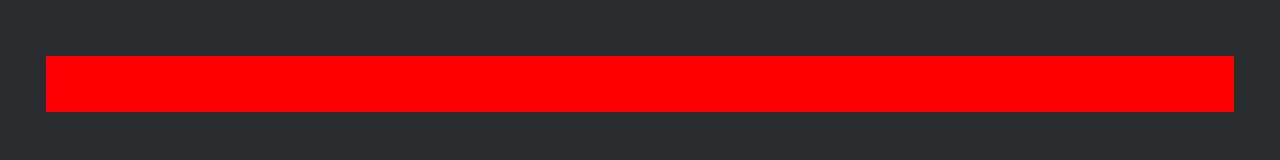
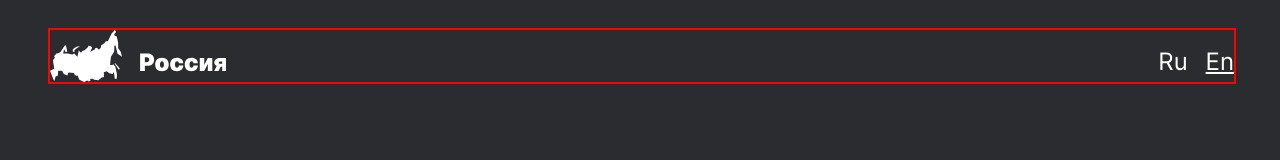
Before and after one commit to DmitryOgorodov/russian-travel2, a plain HTML site: page index.html in a window 1280 px wide. Drawn offline with Linux system fonts and the light colour scheme.

Commit message:
add header section

```diff
--- a/blocks/body/body.css
+++ b/blocks/body/body.css
@@ -1,4 +1,5 @@
 .body {
     background-color: #2A2C2F;
-    height: 100px;
+    margin: 0;
+    padding: 28px 48px 24px;
 }
--- /dev/null
+++ b/blocks/header/__lang-link/_under/header__lang-link_under.css
@@ -0,0 +1,3 @@
+.header__lang-link_under {
+    text-decoration: underline;
+}
--- /dev/null
+++ b/blocks/header/__lang-link/header__lang-link.css
@@ -0,0 +1,8 @@
+.header__lang-link {
+    margin: 18px 0 0 18px;
+    color: #FFFFFF;
+    font-family: 'Inter';
+    font-size: 24px;
+    line-height: 28px;
+    font-style: normal;
+}
--- /dev/null
+++ b/blocks/header/__logo/header__logo.css
@@ -0,0 +1,7 @@
+.header__logo {
+    background-image: url(../../../images/header-logo.svg);
+    width: 176px;
+    margin: 0;
+    margin-right: auto;
+    padding: 0;
+}
--- a/blocks/header/header.css
+++ b/blocks/header/header.css
@@ -1,6 +1,6 @@
 .header {
     display: flex;
-    margin: 56px auto 0;
+    margin: 0 auto 0;
     border: red solid 2px;
     width: 1184px;
     height: 52px;
@@ -8,6 +8,6 @@
 
 @media screen and (min-width: 1280px) {
     .header {
-        background-color: red;
+
     }
 }
--- a/index.html
+++ b/index.html
@@ -7,14 +7,15 @@
     <title>Document</title>
 </head>
 <body class="body">
-    <div class="header">
-
-    </div>
-    <div class="lead"></div>
-    <div class="intro"></div>
-    <div class="photo-grid"></div>
-    <div class="places"></div>
-    <div class="footer"></div>
-    <div class="footer"></div>
+    <section class="header">
+        <div class="header__logo"></div>
+        <div class="header__lang-link">Ru</div>
+        <div class="header__lang-link header__lang-link_under">En</div>
+    </section>
+    <section class="lead"></section>
+    <section class="intro"></section>
+    <section class="photo-grid"></section>
+    <section class="places"></section>
+    <section class="footer"></section>
 </body>
 </html>
--- a/pages/index.css
+++ b/pages/index.css
@@ -1,3 +1,7 @@
 @import url(../vendor/normalize.css);
+@import url(../vendor/fonts/fonts.css);
 @import url(../blocks/body/body.css);
 @import url(../blocks/header/header.css);
+@import url(../blocks/header/__logo/header__logo.css);
+@import url(../blocks/header/__lang-link/header__lang-link.css);
+@import url(../blocks/header/__lang-link/_under/header__lang-link_under.css);
--- /dev/null
+++ b/vendor/fonts/fonts.css
@@ -0,0 +1,24 @@
+/* inter-regular - cyrillic */
+@font-face {
+    font-display: swap; /* Check https://developer.mozilla.org/en-US/docs/Web/CSS/@font-face/font-display for other options. */
+    font-family: 'Inter';
+    font-style: normal;
+    font-weight: 400;
+    src: url('../../vendor/fonts/inter-v12-cyrillic-regular.woff2') format('woff2'); /* Chrome 36+, Opera 23+, Firefox 39+, Safari 12+, iOS 10+ */
+  }
+  /* inter-700 - cyrillic */
+  @font-face {
+    font-display: swap; /* Check https://developer.mozilla.org/en-US/docs/Web/CSS/@font-face/font-display for other options. */
+    font-family: 'Inter';
+    font-style: normal;
+    font-weight: 700;
+    src: url('../../vendor/fonts/inter-v12-cyrillic-700.woff2') format('woff2'); /* Chrome 36+, Opera 23+, Firefox 39+, Safari 12+, iOS 10+ */
+  }
+  /* inter-900 - cyrillic */
+  @font-face {
+    font-display: swap; /* Check https://developer.mozilla.org/en-US/docs/Web/CSS/@font-face/font-display for other options. */
+    font-family: 'Inter';
+    font-style: normal;
+    font-weight: 900;
+    src: url('../../vendor/fonts/inter-v12-cyrillic-900.woff2') format('woff2'); /* Chrome 36+, Opera 23+, Firefox 39+, Safari 12+, iOS 10+ */
+  }
```
Also changed, not shown: vendor/fonts/inter-v12-cyrillic-700.woff2 (added), vendor/fonts/inter-v12-cyrillic-900.woff2 (added), vendor/fonts/inter-v12-cyrillic-regular.woff2 (added).
